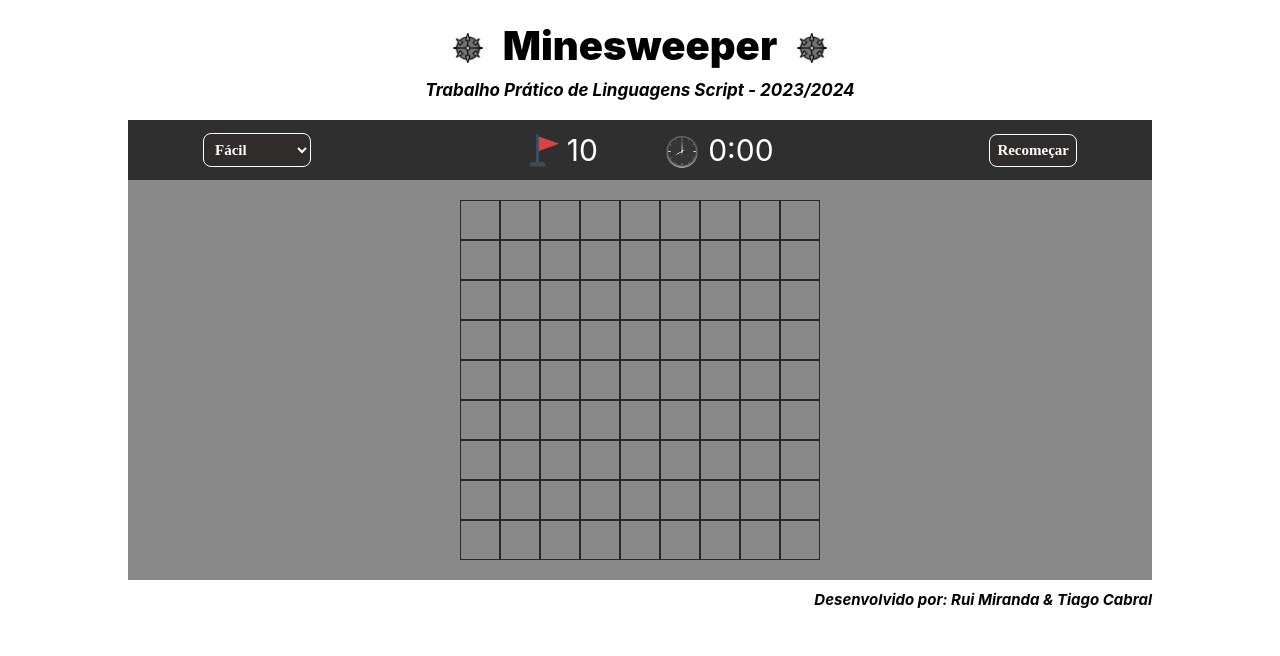
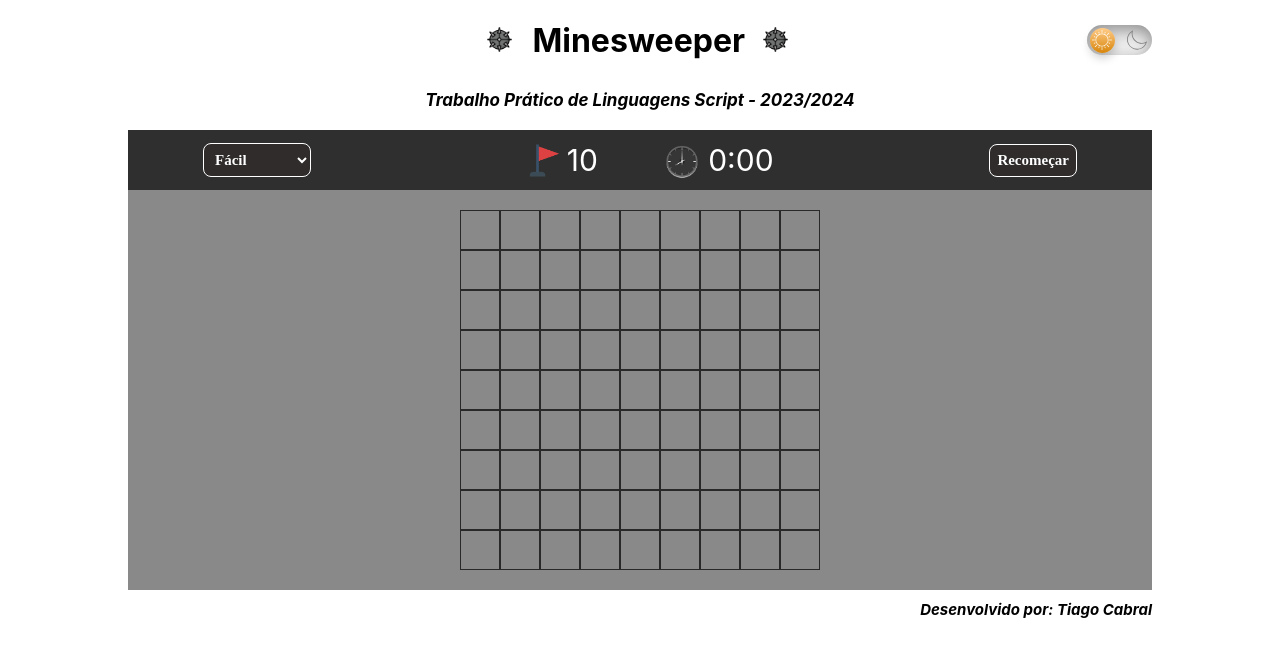
Before and after one commit to TiagoCabral2000/Minesweeper-React, a React (Create React App) app: page / in a window 1280 px wide. Shown: the top 656 px of the page. Built offline with nearby package versions, Linux system fonts and the light colour scheme.

Commit message:
Added Dark/Light Mode

```diff
--- a/src/App.jsx
+++ b/src/App.jsx
@@ -2,6 +2,7 @@ import React, { useState, useEffect } from "react";
 import Board from "./components/Board/Board";
 import BoardHead from "./components/BoardHead/BoardHead";
 import Modal from "./components/Modal/Modal";
+import DarkMode from "./components/DarkMode/DarkMode";
 
 function Minesweeper() {
   const [status, setStatus] = useState("waiting");
@@ -99,8 +100,22 @@ function Minesweeper() {
 
   return (
       <div className="minesweeper">
-          <h1><img className="mine" src="img/mine.png" />Minesweeper <img className="mine" src="img/mine.png"/></h1>
+
+          <div className = "title_container">
+
+            <div className = "title">
+              <h1><img className="mine" src="img/mine.png" />Minesweeper <img className="mine" src="img/mine.png"/>
+              </h1>
+            </div>
+
+            <div className = "night_mode_button"><DarkMode /></div>
+
+          </div>
+
           <h2>Trabalho Prático de Linguagens Script - 2023/2024</h2>
+
+          <div className="game_zone">
+
             <Modal
               status = {status}
               result = {result}
@@ -123,7 +138,10 @@ function Minesweeper() {
               changeFlagAmount = {changeFlagAmount}
               flags = {flags}
             />
-          <h3>Desenvolvido por: Rui Miranda & Tiago Cabral</h3>
+
+          </div>
+
+          <h3>Desenvolvido por: Tiago Cabral</h3>
       </div>
   );
 }
--- /dev/null
+++ b/src/components/DarkMode/DarkMode.css
@@ -0,0 +1,68 @@
+.dark_mode {
+    margin-top: -20px;
+    margin-left: 10px;
+}
+
+.dark_mode_label {
+    width: 65px;
+    height: 30px;
+    position: relative;
+    display: block;
+    background: #ebebeb;
+    border-radius: 200px;
+    box-shadow: inset 0px 5px 15px rgba(0, 0, 0, 0.4),
+        inset 0px -5px 15px rgba(255, 255, 255, 0.4);
+    cursor: pointer;
+    transition: 0.3s;
+}
+.dark_mode_label:after {
+    content: "";
+    width: 25px;
+    height: 25px;
+    position: absolute;
+    top: 3px;
+    left: 3px;
+    background: linear-gradient(180deg, #ffcc89, #d8860b);
+    border-radius: 180px;
+    box-shadow: 0px 5px 10px rgba(0, 0, 0, 0.2);
+    transition: 0.3s;
+}
+.dark_mode_input {
+    width: 0;
+    height: 0;
+    visibility: hidden;
+}
+.dark_mode_input:checked + .dark_mode_label {
+    background: #242424;
+}
+.dark_mode_input:checked + .dark_mode_label:after {
+    left: 62px;
+    transform: translateX(-100%);
+    background: linear-gradient(180deg, #777, #3a3a3a);
+}
+.dark_mode_label:active:after {
+    width: 30px;
+}
+
+.dark_mode_label svg {
+    position: absolute;
+    width: 20px;
+    top: 5px;
+    z-index: 100;
+}
+.dark_mode_label svg.sun {
+    left: 5px;
+    fill: #fff;
+    transition: 0.3s;
+}
+.dark_mode_label svg.moon {
+    left: 40px;
+    fill: #7e7e7e;
+    transition: 0.3s;
+}
+.dark_mode_input:checked + .dark_mode_label svg.sun {
+    fill: #7e7e7e;
+}
+.dark_mode_input:checked + .dark_mode_label svg.moon {
+    fill: #fff;
+}
--- /dev/null
+++ b/src/components/DarkMode/DarkMode.jsx
@@ -0,0 +1,40 @@
+import React from "react";
+import { ReactComponent as Sun } from "./Sun.svg";
+import { ReactComponent as Moon } from "./Moon.svg";
+import "./DarkMode.css";
+
+const DarkMode = () => {
+
+    const setDarkMode = () => {
+        document.querySelector("body").setAttribute("data-theme", "dark");
+    };
+
+    const setLightMode = () => {
+        document.querySelector("body").setAttribute("data-theme", "light");
+    };
+
+
+    const toggleTheme = (e) => {
+        if (e.target.checked)
+            setDarkMode();
+        else
+            setLightMode();
+    };
+
+    return (
+        <div className='dark_mode'>
+            <input
+                className='dark_mode_input'
+                type='checkbox'
+                id='darkmode-toggle'
+                onChange = {toggleTheme}
+            />
+            <label className='dark_mode_label' for='darkmode-toggle'>
+                <Sun />
+                <Moon />
+            </label>
+        </div>
+    );
+};
+
+export default DarkMode;
--- a/src/index.css
+++ b/src/index.css
@@ -1,10 +1,33 @@
+[data-theme = "light"] {
+   --body_backgroud: white;
+   --body_color: black;
+}
+[data-theme = "dark"] {
+   --body_backgroud: #0D1117;
+   --body_color: white;
+   .board .row .cell.open{
+      background-color: rgb(0, 235, 255,0.8);
+   }
+   .board .row .cell.open:hover{
+      background-color: rgba(0, 255, 255);
+
+   }
+   .board .row .cell:hover{
+      background-color: rgb(0, 235, 255,0.6);
+   }
+}
+
+* {
+   transition: all 0.2s ease-in-out;
+}
+
 body {
    margin: 0;
    font-family: "Ubuntu", -apple-system, BlinkMacSystemFont, "Segoe UI", "Roboto",
       "Oxygen", "Cantarell", "Fira Sans", "Droid Sans",
       "Helvetica Neue", sans-serif;
    font-style: bold;
-
+   background-color: var(--body_backgroud);
    -webkit-font-smoothing: antialiased;
    -moz-osx-font-smoothing: grayscale;
 }
@@ -29,24 +52,61 @@ body {
 .minesweeper {
    width: 80%;
    margin: auto;
+
+}
+.game_zone{
    background-color: rgba(75, 75, 75, 0.651);
 }
+
+.title_container{
+   display: flex;
+  justify-content: center;
+   height: 80px;
+
+}
+.title{
+   display: flex;
+   margin-left: 80px;
+   align-items: center;
+   flex: 1;
+   justify-content: center;
+}
+
+.night_mode_button{
+   display: flex;
+   justify-content: flex-end;
+   align-items: center;
+}
+
+
 .minesweeper h1{
-   display: flex;
-   justify-content: center;
+   /* display: flex;
+   margin-left: 300px;
    align-items: center;
    height: 50px;
    margin:0;
    font-size: 40px;
-   background-color: white;
+   background-color: var(--body_backgroud);
    font-weight: 900;
-   padding-top: 20px;
+   padding-top: 20px; */
+   color: var(--body_color);
+   /* border: solid 1px black;
+   width: 100%; */
+}/*
+.dark_mode{
+   background-color: red;
+   display: flex;
+   align-items: flex-end;
+   justify-content: flex-end;
+   height: 50px;
+   border: solid 2px black;
+   gap: 200px;
+} */
+.minesweeper h1 img{
+   padding: 0px 20px 0px 10px;
 }
-.minesweeper h1 img{
-   width: 30px;
-   padding: 20px;
-   padding-top: 25px;
-}
+
+
 .minesweeper h2{
    display: flex;
    justify-content: center;
@@ -54,9 +114,10 @@ body {
    margin:0;
    font-style: italic;
    font-size: 17px;
-   background-color: white;
+   background-color: var(--body_backgroud);
    padding-bottom: 20px;
    padding-top: 10px;
+   color: var(--body_color);
 }
 
 
@@ -109,9 +170,9 @@ h3{
    padding: 0;
    margin: 0;
    padding-top: 10px;
-   background-color: white;
+   background-color: var(--body_backgroud);
    align-items:end;
    font-style: italic;
    font-size: 15px;
-   color: rgb(2, 2, 2);
+   color: var(--body_color);
 }
```
Also changed, not shown: src/components/DarkMode/Moon.svg (added), src/components/DarkMode/Sun.svg (added). Lines whose indentation alone changed are shown as unchanged.
